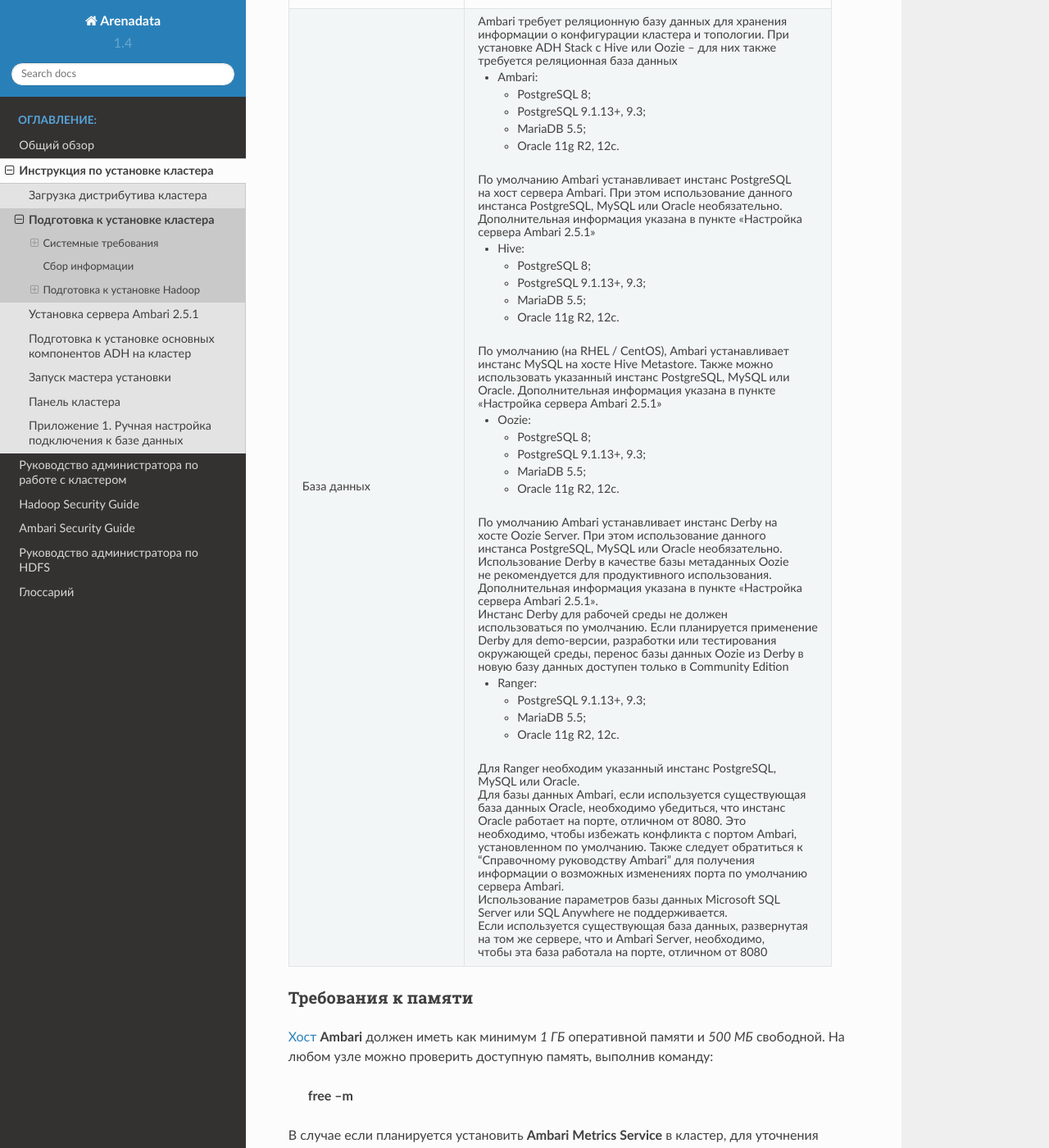
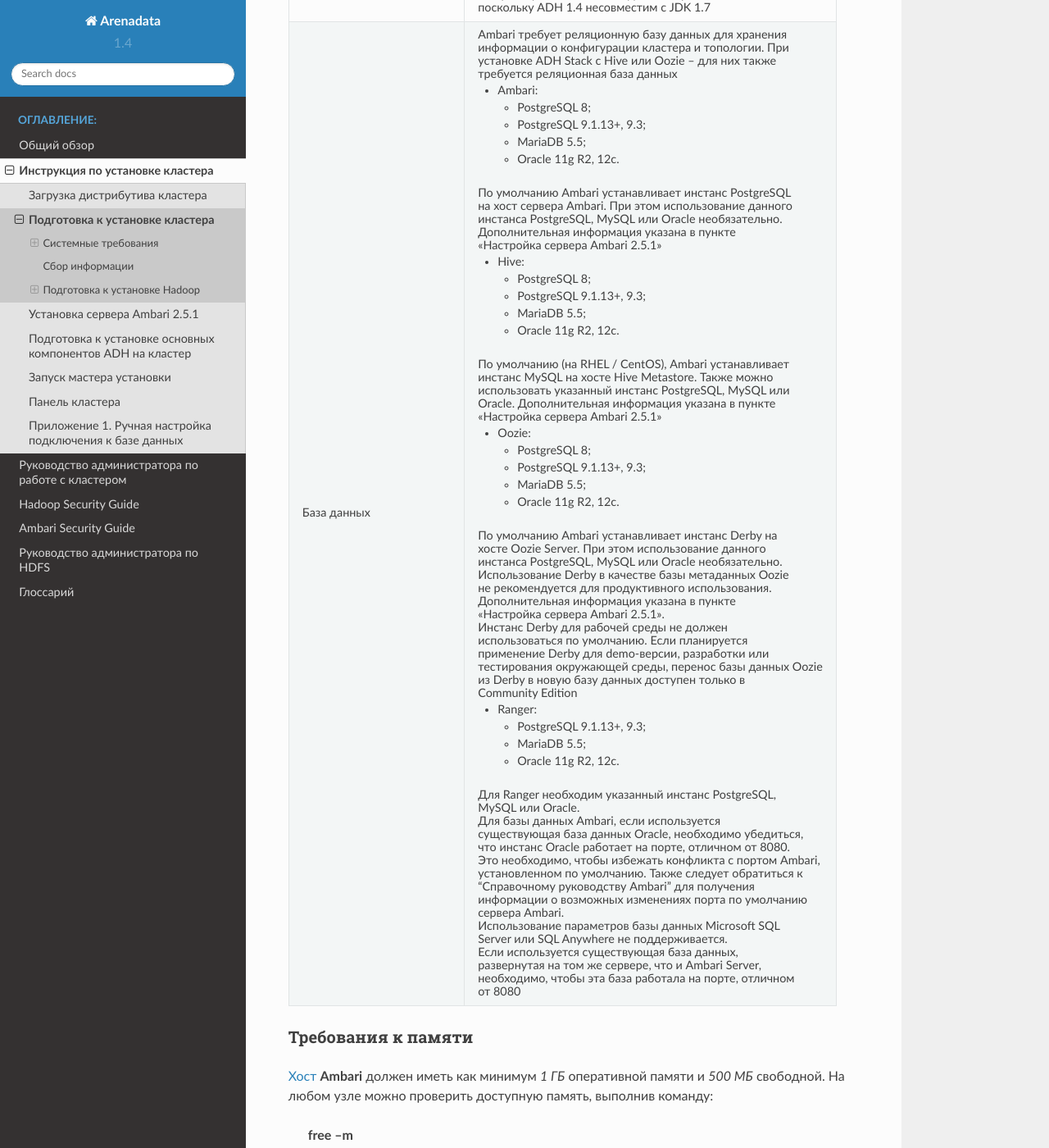
Before and after one commit to arenadata/docs_adps, a Sphinx documentation site: the page built from source/install/prepare.rst, in a window 1280 px wide and 1400 px high, scrolled down 1481 px. Shown: the whole window at 82% size. Built offline with Sphinx 7.4.7 and the Read the Docs theme 2.0.0, drawn with Linux system fonts in a browser that asks for light colours; some of the changed text lies outside the part shown.

Commit message:
Update prepare.rst

```diff
--- a/source/install/prepare.rst
+++ b/source/install/prepare.rst
@@ -62,10 +62,10 @@
 
    * - Браузер
      -
-       Мастер установки Ambari работает как веб-приложение на |br|
-       основе браузера. Поэтому необходимо наличие машины, |br|
-       способной использовать графический браузер для |br|
-       применения данного веб-инструмента.
+       Мастер установки Ambari работает как веб-приложение |br|
+       на основе браузера. Поэтому необходимо наличие |br|
+       машины, способной использовать графический браузер |br|
+       для применения данного веб-инструмента.
 
        Минимальные требуемые версии браузера:
 
@@ -96,8 +97,8 @@
        +  Oracle JDK 1.8 64-разрядный: минимум JDK 1.8.64;
 
 
-       Во время установки необходимо выбрать JDK 1.8, поскольку |br|
-       ADH 1.4 несовместим с JDK 1.7 |br|
+       Во время установки необходимо выбрать JDK 1.8, |br|
+       поскольку ADH 1.4 несовместим с JDK 1.7 |br|
 
    * - База данных
      - Ambari требует реляционную базу данных для хранения |br|
@@ -116,8 +117,8 @@
        По умолчанию Ambari устанавливает инстанс PostgreSQL |br|
        на хост сервера Ambari. При этом использование данного |br|
        инстанса PostgreSQL, MySQL или Oracle необязательно. |br|
-       Дополнительная информация указана в пункте «Настройка |br|
-       сервера Ambari 2.5.1»
+       Дополнительная информация указана в пункте |br|
+       «Настройка сервера Ambari 2.5.1»
 
 
        + Hive:
@@ -168,10 +170,10 @@
        Для Ranger необходим указанный инстанс PostgreSQL, |br|
        MySQL или Oracle.
 
-       Для базы данных Ambari, если используется существующая |br|
-       база данных Oracle, необходимо убедиться, что инстанс |br|
-       Oracle работает на порте, отличном от 8080. Это |br|
-       необходимо, чтобы избежать конфликта с портом Ambari, |br|
+       Для базы данных Ambari, если используется |br|
+       существующая база данных Oracle, необходимо убедиться, |br|
+       что инстанс Oracle работает на порте, отличном от 8080. |br|
+       Это необходимо, чтобы избежать конфликта с портом Ambari, |br|
        установленном по умолчанию. Также следует обратиться к |br|
        "Справочному руководству Ambari" для получения |br|
        информации о возможных изменениях порта по умолчанию |br|
```
Also changed, not shown: other parts of source/install/prepare.rst (+15 -12 lines).
